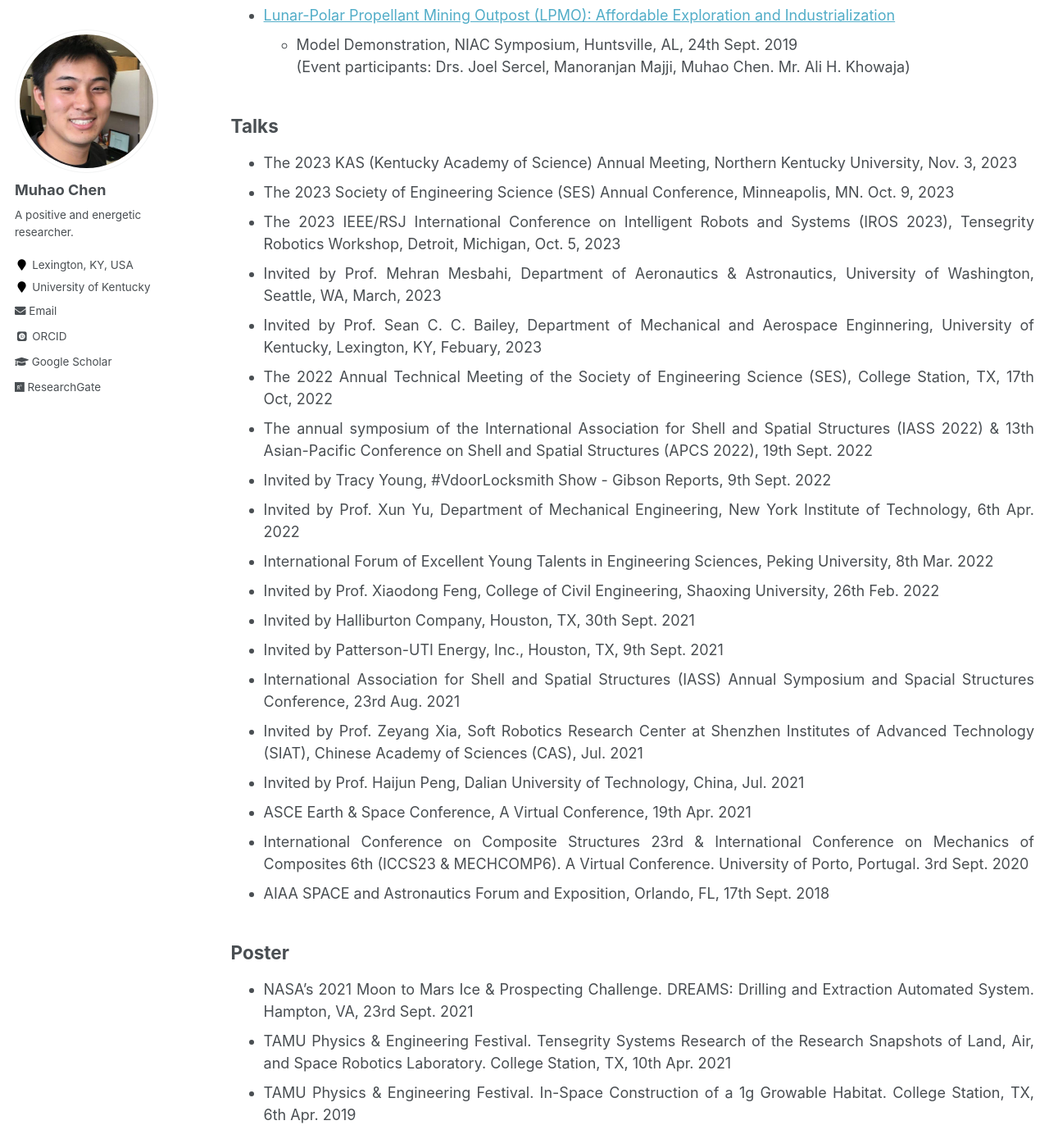
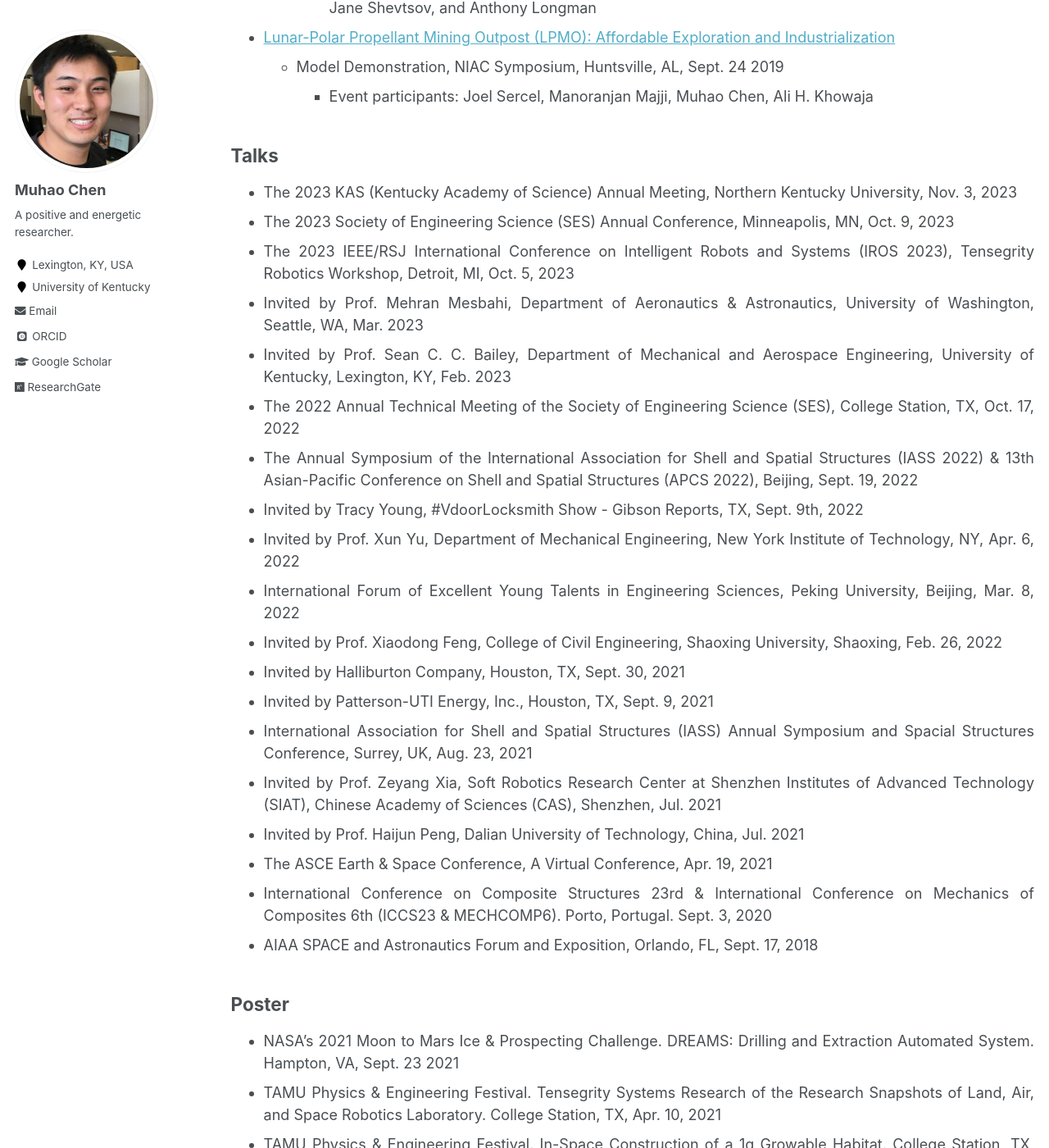
Before and after one commit to Muhao-Chen/muhao-chen.github.io, a Jekyll site: the page built from _pages/professional-activities.md, in a window 1280 px wide and 1400 px high, scrolled down 744 px. Shown: the whole window at 82% size. Built offline with Jekyll 4.4.1, drawn with Linux system fonts in a browser that asks for light colours; some web fonts are replaced; some of the changed text lies outside the part shown.

Commit message:
Update professional-activities.md

```diff
--- a/_pages/professional-activities.md
+++ b/_pages/professional-activities.md
@@ -12,71 +12,69 @@ toc_max_header: 1
 
 <div style="text-align: justify;" markdown="1">
 
-
 ## News, Demonstrations, and Journalist Interviews
 
-- [Tensegrity Robotics Workshop](https://www.eng.yale.edu/faboratory/tensegrityworkshop/), IROS, Detroit, Michigan, October 5th, 2023
+- [Tensegrity Robotics Workshop](https://www.eng.yale.edu/faboratory/tensegrityworkshop/), IROS, Detroit, Michigan, Oct. 5, 2023
     - Tensegrity Actuated Origami Systems for Deployable Aerospace Structures
-  (Event participants: Idris Hussain, Dr. Muhao Chen, David Capps, Dr. Manoranjan Majji)
+        * Event Participants: Idris Hussain, Muhao Chen, David Capps, Manoranjan Majji
 
 - [NASA Moon to Mars Ice and Prospecting Challenge](https://www.nasa.gov/solve/nasas-lunar-loo-challenge/Moon_to_Mars_Ice_Prospecting_Challenge/)
-    - [TAMU Engineering, News](https://engineering.tamu.edu/news/2021/01/aggie-engineering-students-produce-advanced-prototype-for-NASA-challenge.html), 25th Jan. 2021
-    (Event participants: Profs. Eduardo Gildin, Robert E. Skelton, George Moridis, Sam Noynaert. Drs. Mohamed S. Khaled, Muhao Chen, Enrique Z. Losoya. Mr. Srivignesh Srinivasan, Alkassoum Toure, Luis Rodriguez, Ayodeji A. Adeniran, Le Linh,  Uthej Vattipalli, Thomas J. Lopez. Ms. Jessica Ezemba, Emily Kincaid, and Teresa Valdez)
+    - [TAMU Engineering, News](https://engineering.tamu.edu/news/2021/01/aggie-engineering-students-produce-advanced-prototype-for-NASA-challenge.html), Jan. 25, 2021
+      * Event Participants: Eduardo Gildin, Robert E. Skelton, George Moridis, Sam Noynaert. Mohamed S. Khaled, Muhao Chen, Enrique Z. Losoya. Srivignesh Srinivasan, Alkassoum Toure, Luis Rodriguez, Ayodeji A. Adeniran, Le Linh, Uthej Vattipalli, Thomas J. Lopez. Ms. Jessica Ezemba, Emily Kincaid, and Teresa Valdez
 
 - [Building A Growable Habitat for Sustainable Life in Space](https://catalog.data.gov/dataset/tensegrity-approaches-to-in-space-construction-of-a-1g-growable-habitat)
     - [PYHS.org](https://phys.org/news/2020-09-space-habitat-artificial-gravity-enlarged.html), 21st Sept. 2020
     - [VOA](https://www.voanews.com/a/science-health_futuristic-space-habitat-solves-problems-human-space-travel/6172519.html), 26th Jul. 2019
     - [TAMU Engineering, News](https://engineering.tamu.edu/news/2019/02/building-a-growable-habitat-for-sustainable-life-in-space.html) & [Video](https://youtu.be/3573t1r9XRA), 5th Feb. 2019
     - [The Wall Street Journal](https://www.wsj.com/articles/space-village-one-a-vision-for-life-beyond-earth-1526567016), 17th May 2018
-    (Event participants: Profs. Robert E. Skelton, Manoranjan Majji. Drs. Muhao Chen, Raman Goyal, Joel Sercel, Jane Shevtsov, and Mr. Anthony Longman)
+      * Event participants: Robert E. Skelton, Manoranjan Majji. Muhao Chen, Raman Goyal, Joel Sercel, Jane Shevtsov, and Anthony Longman
 
 - [Lunar-Polar Propellant Mining Outpost (LPMO): Affordable Exploration and Industrialization](https://www.nasa.gov/directorates/spacetech/niac/2019_Phase_I_Phase_II/Lunar_Polar_Propellant_Mining_Outpost/)
-    - Model Demonstration, NIAC Symposium, Huntsville, AL, 24th Sept.  2019
-    (Event participants: Drs. Joel Sercel, Manoranjan Majji, Muhao Chen. Mr. Ali H. Khowaja)
+    - Model Demonstration, NIAC Symposium, Huntsville, AL, Sept. 24 2019
+      * Event participants: Joel Sercel, Manoranjan Majji, Muhao Chen, Ali H. Khowaja
 
  <!-- and [Video](https://www.youtube.com/watch?v=Pu_aOUtN2wY&ab_channel=LuisRodriguez),-->
  <!--(https://livestream.com/viewnow/niac2019/videos/196913328)-->
 
 ## Talks
 * The 2023 KAS (Kentucky Academy of Science) Annual Meeting, Northern Kentucky University, Nov. 3, 2023
-* The 2023 Society of Engineering Science (SES) Annual Conference, Minneapolis, MN. Oct. 9, 2023
-* The 2023 IEEE/RSJ International Conference on Intelligent Robots and Systems (IROS 2023), Tensegrity Robotics Workshop, Detroit, Michigan, Oct. 5, 2023
-* Invited by Prof. Mehran Mesbahi, Department of Aeronautics & Astronautics, University of Washington, Seattle, WA, March, 2023
-* Invited by Prof. Sean C. C. Bailey, Department of Mechanical and Aerospace Enginnering, University of Kentucky, Lexington, KY, Febuary, 2023
-* The 2022 Annual Technical Meeting of the Society of Engineering Science (SES), College Station, TX, 17th Oct, 2022
-* The annual symposium of the International Association for Shell and Spatial Structures (IASS 2022) & 13th Asian-Pacific Conference on Shell and Spatial Structures (APCS 2022), 19th Sept. 2022
-* Invited by Tracy Young, #VdoorLocksmith Show - Gibson Reports, 9th Sept. 2022
-* Invited by Prof. Xun Yu, Department of Mechanical Engineering, New York Institute of Technology, 6th Apr. 2022
-* International Forum of Excellent Young Talents in Engineering Sciences, Peking University, 8th Mar. 2022
-* Invited by Prof. Xiaodong Feng, College of Civil Engineering, Shaoxing University, 26th Feb. 2022
-* Invited by Halliburton Company, Houston, TX, 30th Sept. 2021
-* Invited by Patterson-UTI Energy, Inc., Houston, TX, 9th Sept. 2021
-* International Association for Shell and Spatial Structures (IASS) Annual Symposium and Spacial Structures Conference, 23rd Aug. 2021
-* Invited by Prof. Zeyang Xia, Soft Robotics Research Center at Shenzhen Institutes of Advanced Technology (SIAT), Chinese Academy of Sciences (CAS), Jul. 2021
+* The 2023 Society of Engineering Science (SES) Annual Conference, Minneapolis, MN, Oct. 9, 2023
+* The 2023 IEEE/RSJ International Conference on Intelligent Robots and Systems (IROS 2023), Tensegrity Robotics Workshop, Detroit, MI, Oct. 5, 2023
+* Invited by Prof. Mehran Mesbahi, Department of Aeronautics & Astronautics, University of Washington, Seattle, WA, Mar. 2023
+* Invited by Prof. Sean C. C. Bailey, Department of Mechanical and Aerospace Engineering, University of Kentucky, Lexington, KY, Feb. 2023
+* The 2022 Annual Technical Meeting of the Society of Engineering Science (SES), College Station, TX, Oct. 17, 2022
+* The Annual Symposium of the International Association for Shell and Spatial Structures (IASS 2022) & 13th Asian-Pacific Conference on Shell and Spatial Structures (APCS 2022), Beijing, Sept. 19, 2022
+* Invited by Tracy Young, #VdoorLocksmith Show - Gibson Reports, TX, Sept. 9th, 2022
+* Invited by Prof. Xun Yu, Department of Mechanical Engineering, New York Institute of Technology, NY, Apr. 6, 2022
+* International Forum of Excellent Young Talents in Engineering Sciences, Peking University, Beijing, Mar. 8, 2022
+* Invited by Prof. Xiaodong Feng, College of Civil Engineering, Shaoxing University, Shaoxing, Feb. 26, 2022
+* Invited by Halliburton Company, Houston, TX, Sept. 30, 2021
+* Invited by Patterson-UTI Energy, Inc., Houston, TX, Sept. 9, 2021
+* International Association for Shell and Spatial Structures (IASS) Annual Symposium and Spacial Structures Conference, Surrey, UK, Aug. 23, 2021
+* Invited by Prof. Zeyang Xia, Soft Robotics Research Center at Shenzhen Institutes of Advanced Technology (SIAT), Chinese Academy of Sciences (CAS), Shenzhen, Jul. 2021
 * Invited by Prof. Haijun Peng, Dalian University of Technology, China, Jul. 2021
-* ASCE Earth & Space Conference, A Virtual Conference, 19th Apr. 2021
-* International Conference on Composite Structures 23rd & International Conference on Mechanics of Composites 6th (ICCS23 & MECHCOMP6). A Virtual Conference. University of Porto, Portugal. 3rd Sept. 2020
-* AIAA SPACE and Astronautics Forum and Exposition, Orlando, FL, 17th Sept. 2018
+* The ASCE Earth & Space Conference, A Virtual Conference, Apr. 19, 2021
+* International Conference on Composite Structures 23rd & International Conference on Mechanics of Composites 6th (ICCS23 & MECHCOMP6). Porto, Portugal. Sept. 3, 2020
+* AIAA SPACE and Astronautics Forum and Exposition, Orlando, FL, Sept. 17, 2018
 
 
 ## Poster
-* NASA's 2021 Moon to Mars Ice & Prospecting Challenge. DREAMS: Drilling and Extraction Automated System. Hampton, VA, 23rd Sept. 2021
-* TAMU Physics & Engineering Festival. Tensegrity Systems Research of the Research Snapshots of Land, Air, and Space Robotics Laboratory. College Station, TX, 10th Apr. 2021
-* TAMU Physics & Engineering Festival. In-Space Construction of a 1g Growable Habitat. College Station, TX, 6th Apr. 2019
+* NASA's 2021 Moon to Mars Ice & Prospecting Challenge. DREAMS: Drilling and Extraction Automated System. Hampton, VA, Sept. 23 2021
+* TAMU Physics & Engineering Festival. Tensegrity Systems Research of the Research Snapshots of Land, Air, and Space Robotics Laboratory. College Station, TX, Apr. 10, 2021
+* TAMU Physics & Engineering Festival. In-Space Construction of a 1g Growable Habitat. College Station, TX, Apr. 6, 2019
 
 
 ## Selected Services
 * Guest Editor, [Biomimetic Intelligence and Robotics](https://www.sciencedirect.com/journal/biomimetic-intelligence-and-robotics), [Special Issue](https://www.sciencedirect.com/journal/biomimetic-intelligence-and-robotics/about/call-for-papers#biomimetic-soft-robotics-actuation-sensing-and-integration): Biomimetic Soft Robotics: Actuation, Sensing and Integration, 2023 -Present
-* Editorial Committee, ASCE Texas Section ([TexASCE](https://www.texasce.org/)) 2021 - present
+* Editorial Committee, ASCE Texas Section ([TexASCE](https://www.texasce.org/)) 2021 - Present
 * Judge, Texas A&M University Student Research Week ([SRW](https://srw.tamu.edu/)) 2021 - 2022
 * Advisor, FIRST Robotics Competition ([FRC](https://www.firstinspires.org/robotics/frc)) 2014 - 2015
 
 
 ## Referee
 
-* Journal: IEEE Robotics and Automation Letters, IEEE/ASME Transactions on Mechatronics, Journal of Mechanisms and Robotics: ASME, Aerospace Science and Technology, Journal of the Astronautical Sciences, Aircraft Engineering and Aerospace Technology, Aerospace, International Journal of Numerical Methods for Heat and Fluid Flow, Journal of Drainage and Irrigation Machinery Engineering, International Journal of Physical Sciences, ACM Transactions on Knowledge Discovery from Data, Wireless Communications and Mobile Computing, Academy Proceedings in Engineering Sciences, Journal of Engineering Computations, Journal of Data Intelligence, Acta Mechanica et Automatica, ASME Open Journal of Engineering, Experimental Techniques, ASCE Journal of Structural Engineering, European Journal of Mechanics/A Solids, Engineering Structures, Journal of Engineering Mechanics, CRC Press, Acta Astronautica, Journal of Mechanical Engineering Science
+* Journal: ASCE Journal of Structural Engineering, European Journal of Mechanics/A Solids, Engineering Structures, Journal of Engineering Mechanics, CRC Press, Acta Astronautica, Journal of Mechanical Engineering Science, IEEE Robotics and Automation Letters, IEEE/ASME Transactions on Mechatronics, Journal of Mechanisms and Robotics: ASME, Aerospace Science and Technology, Journal of the Astronautical Sciences, Aircraft Engineering and Aerospace Technology, Aerospace, International Journal of Numerical Methods for Heat and Fluid Flow, Journal of Drainage and Irrigation Machinery Engineering, International Journal of Physical Sciences, ACM Transactions on Knowledge Discovery from Data, Wireless Communications and Mobile Computing, Academy Proceedings in Engineering Sciences, Journal of Engineering Computations, Journal of Data Intelligence, Acta Mechanica et Automatica, ASME Open Journal of Engineering, Experimental Techniques
 
 * Conference: International Symposium on Robotics Research (ISRR), IEEE International Conference on Robotics and Automation (ICRA), American Control Conference (ACC), AIAA SciTech Forum and Exposition, AIAA ASCEND, ASCE Earth & Space Conference, IEEE International Conference on Robotics and Biomimetics (ROBIO)
 
-
 </div>
```
